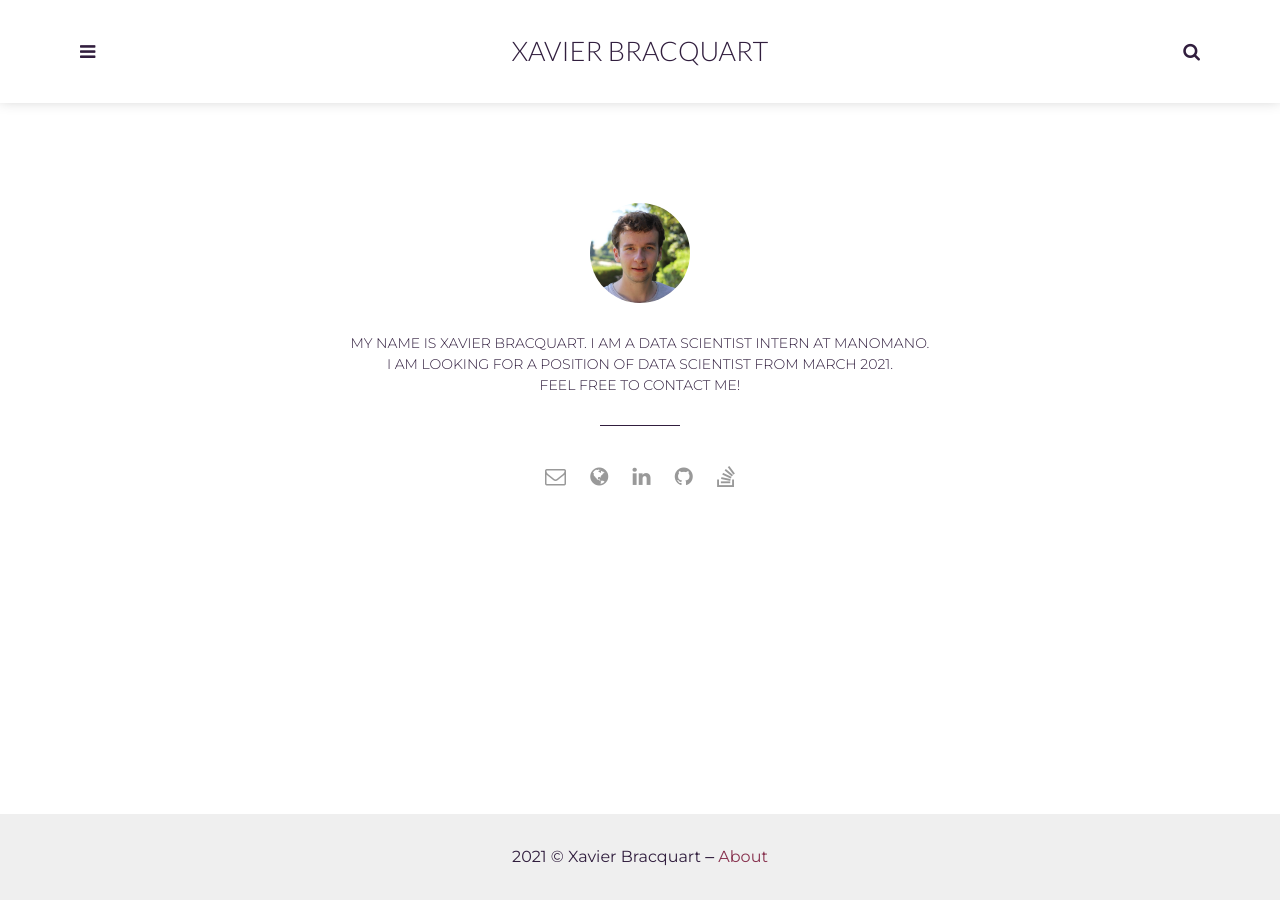
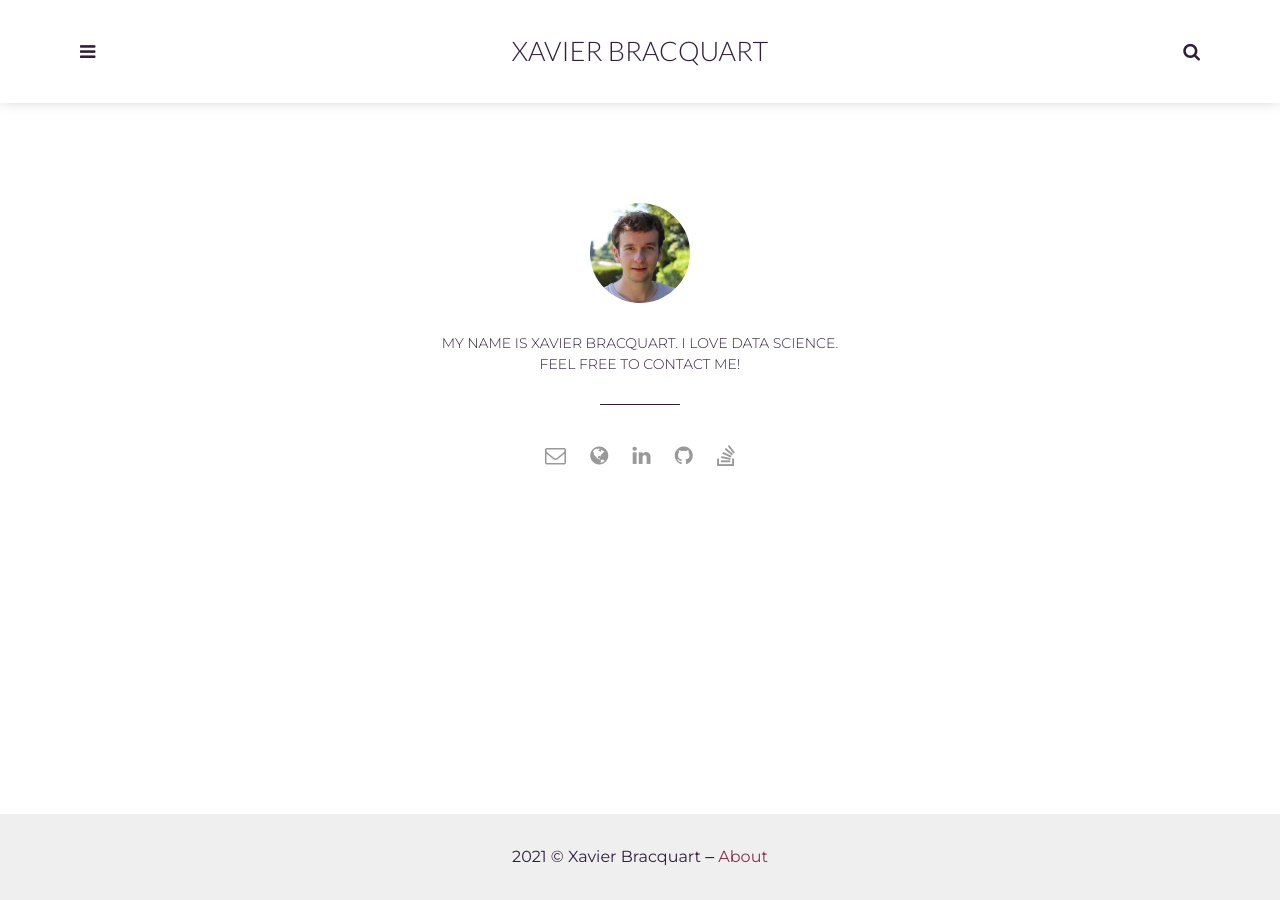
Before and after one commit to xavierbrt/xavierbrt.github.io, a Jekyll site: the page built from _pages/about.html, in a window 1280 px wide. Built offline with Jekyll 4.4.1, drawn with Linux system fonts in a browser that asks for light colours.

Commit message:
update profile description

```diff
--- a/_config.yml
+++ b/_config.yml
@@ -10,8 +10,8 @@ url: "" # the base hostname & protocol for your site, e.g. http://example.com
 author: Xavier Bracquart # add your name
 author-pic: xavier-face.jpg
 about-author: >
-  My name is Xavier Bracquart. I am a data scientist intern at ManoMano.
-  <br />I am looking for a position of Data Scientist from March 2021.<br />Feel free to contact me!
+  My name is Xavier Bracquart. I love data science.
+  <br />Feel free to contact me!
 
 # Contact links
 email: ' x[lastname][at]gmail.com' # Add your Email address
```
